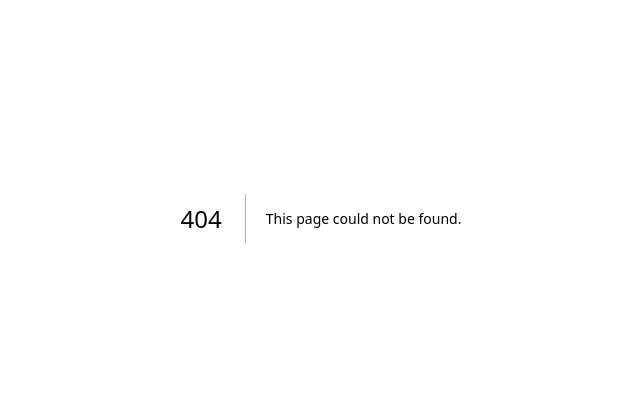
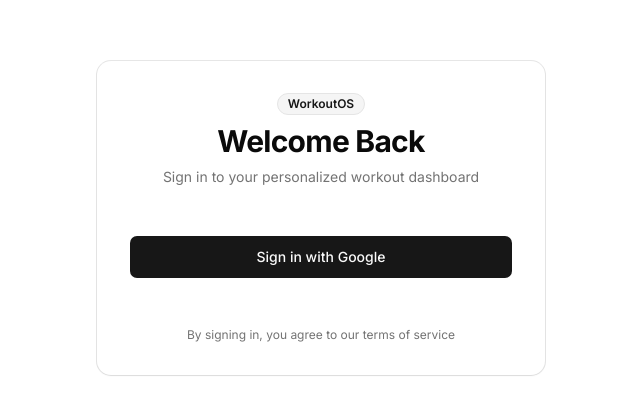
Before and after one commit to Hammediora/workOutApp, a Next.js app: page /login in a window 1280 px wide. Before the commit this address had no page. Shown: the part 182-596 px from the top of the page, without its empty margins (319-959 px from the left). Built offline with nearby package versions, Linux system fonts and the light colour scheme.

Commit message:
feat: add branded login page and auth protection
- Create /login page with WorkoutOS branding
- Redirect unauthenticated users to /login instead of /api/auth/signin
- Add auth protection to onboarding route
- Prevents phishing-like appearance from bare auth pages

```diff
--- a/app/dashboard/layout.tsx
+++ b/app/dashboard/layout.tsx
@@ -10,7 +10,7 @@ export default async function DashboardLayout({
 }) {
   const session = await auth();
   if (!session?.user) {
-    redirect("/api/auth/signin");
+    redirect("/login");
   }
 
   return (
--- /dev/null
+++ b/app/login/page.tsx
@@ -0,0 +1,51 @@
+"use client";
+
+import { signIn } from "next-auth/react";
+import { Button } from "@/components/ui/button";
+import { Card } from "@/components/ui/card";
+import { useState } from "react";
+
+export default function LoginPage() {
+  const [isLoading, setIsLoading] = useState(false);
+
+  const handleSignIn = async () => {
+    setIsLoading(true);
+    try {
+      await signIn("google", { callbackUrl: "/dashboard" });
+    } finally {
+      setIsLoading(false);
+    }
+  };
+
+  return (
+    <div className="flex flex-col items-center justify-center min-h-screen bg-background">
+      <Card className="w-full max-w-md p-8 space-y-6">
+        {/* Brand Section */}
+        <div className="space-y-2 text-center">
+          <div className="inline-flex items-center rounded-full border border-border px-2.5 py-0.5 text-xs font-semibold bg-secondary text-secondary-foreground">
+            WorkoutOS
+          </div>
+          <h1 className="text-3xl font-bold tracking-tight">Welcome Back</h1>
+          <p className="text-sm text-muted-foreground">
+            Sign in to your personalized workout dashboard
+          </p>
+        </div>
+
+        {/* Sign In Button */}
+        <Button
+          onClick={handleSignIn}
+          disabled={isLoading}
+          size="lg"
+          className="w-full h-11 font-medium"
+        >
+          {isLoading ? "Signing in..." : "Sign in with Google"}
+        </Button>
+
+        {/* Footer */}
+        <p className="text-xs text-center text-muted-foreground">
+          By signing in, you agree to our terms of service
+        </p>
+      </Card>
+    </div>
+  );
+}
--- a/app/onboarding/page.tsx
+++ b/app/onboarding/page.tsx
@@ -1,10 +1,15 @@
 export const dynamic = "force-dynamic";
 
 import { auth } from "@/auth";
+import { redirect } from "next/navigation";
 import { OnboardingWizard } from "./wizard";
 
 export default async function OnboardingPage() {
-  const session = await auth().catch(() => null);
+  const session = await auth();
+
+  if (!session?.user) {
+    redirect("/login");
+  }
 
   return (
     <div className="w-full max-w-lg mx-auto">
@@ -12,7 +17,7 @@ export default async function OnboardingPage() {
         <h1 className="text-3xl font-semibold tracking-tight">Let's build your plan.</h1>
         <p className="text-muted-foreground">Answer a few questions to generate your optimal training split.</p>
       </div>
-      <OnboardingWizard userId={session?.user?.id} />
+      <OnboardingWizard userId={session.user.id} />
     </div>
   );
 }
```
